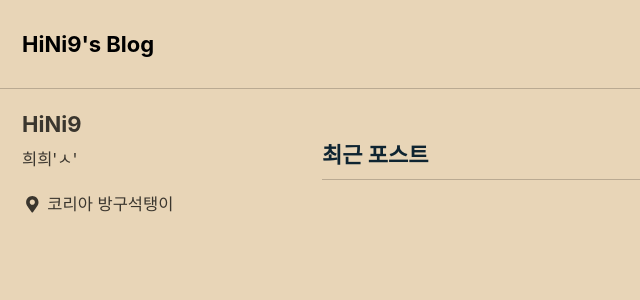
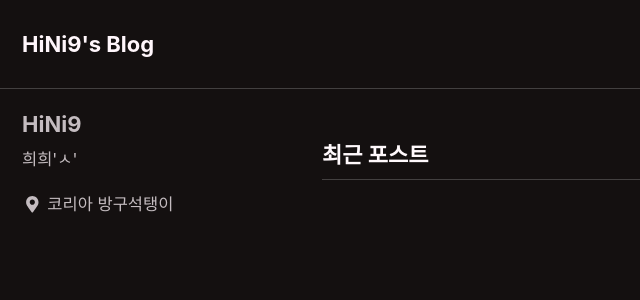
Before and after one commit to HiNi9/hini9.github.io, a Jekyll site: the page built from index.html, in a window 1280 px wide and 900 px high. Shown: the top 300 px of the window, without its empty margins (0-640 px from the left). Built offline with Jekyll 4.4.1, drawn with Linux system fonts in a browser that asks for light colours; cached includes are drawn as plain includes; nearby versions of some CDN libraries; the list of posts is cut into pages by our own code.

Commit message:
Update _config.yml

```diff
--- a/_config.yml
+++ b/_config.yml
@@ -12,7 +12,7 @@
 
 # theme                  : "minimal-mistakes-jekyll"
 # remote_theme           : "mmistakes/minimal-mistakes"
-minimal_mistakes_skin    : "sunrise" # "air", "aqua", "contrast", "dark", "dirt", "neon", "mint", "plum", "sunrise"
+minimal_mistakes_skin    : "neon" # "air", "aqua", "contrast", "dark", "dirt", "neon", "mint", "plum", "sunrise"
 
 # Site Settings
 locale                   : "ko"
```
